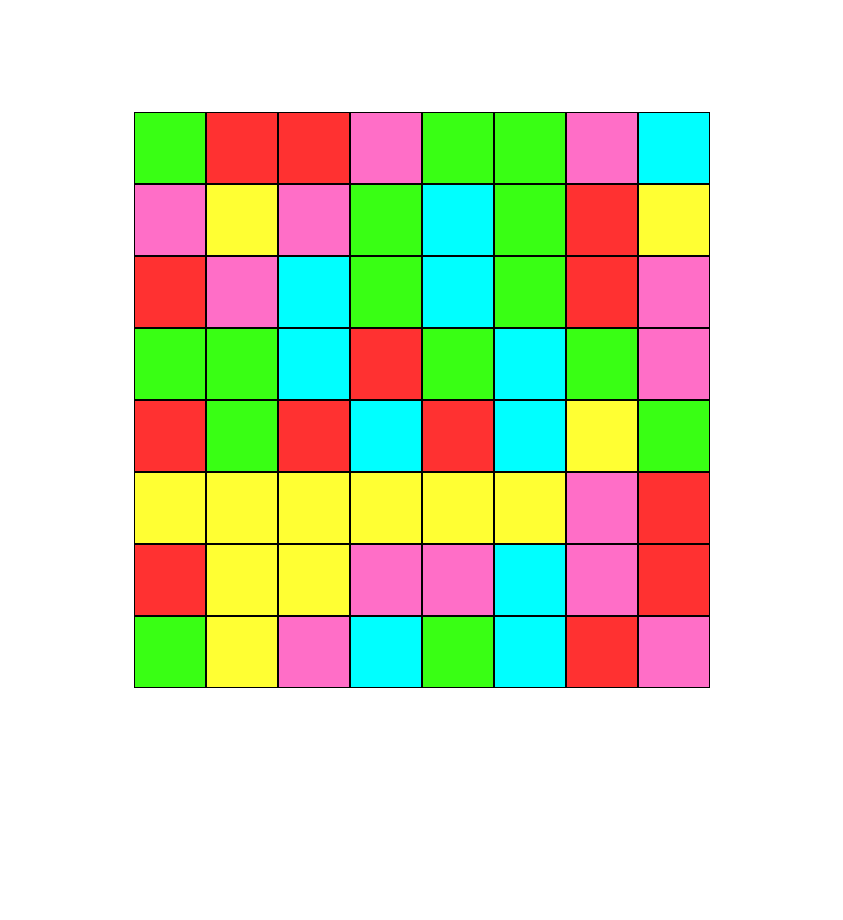
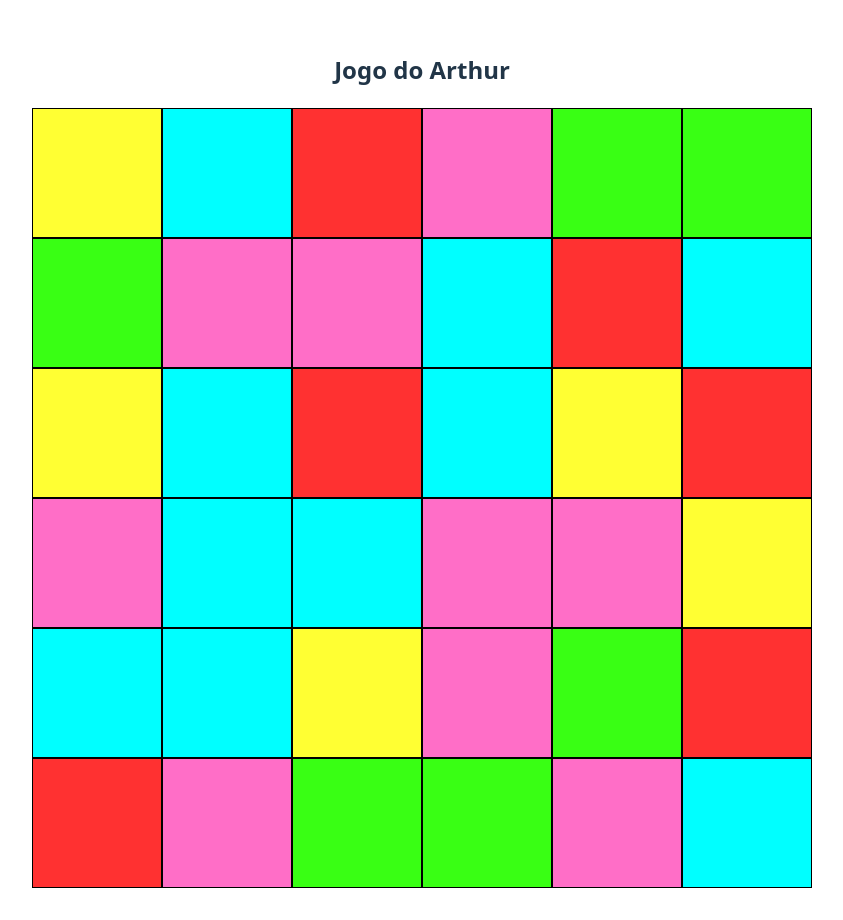
Before and after one commit to clobato7/color-box, a React (Vite) app: page / in a window 1280 px wide. Shown: the whole page, without its empty margins (218-1061 px from the left). Before the commit the page ends 800 px from the top, so only its background shows below. Built offline with nearby package versions, Linux system fonts and the light colour scheme.

Commit message:
dont repeat color and change size

```diff
--- a/src/App.css
+++ b/src/App.css
@@ -42,8 +42,8 @@
 }
 
 .box {
-  width: 60px;
-  height: 60px;
+  width: 10vw;
+  height: 10vw;
   border: 1px solid black;
 }
 
--- a/src/App.jsx
+++ b/src/App.jsx
@@ -7,7 +7,8 @@ import Boxes from './Boxes';
 function App() {
   return (
     <>
-      <Boxes x={8} y={8} />
+      <h2>Jogo do Arthur</h2>
+      <Boxes x={6} y={6} />
     </>
   );
 }
--- a/src/Box.jsx
+++ b/src/Box.jsx
@@ -1,21 +1,19 @@
 import { useState } from 'react';
 
 export default function Box({ color, colors }) {
-  const width = '70px';
-  const height = '70px';
-
   const [actualColor, setActualColor] = useState(color);
 
   const clickBox = () => {
-    console.log('clicou');
-    setActualColor(colors.at(Math.floor(Math.random() * colors.length)));
+    // console.log('clicou');
+    setActualColor(() => {
+      let c = actualColor;
+      while (actualColor === c) {
+        c = colors.at(Math.floor(Math.random() * colors.length));
+        // console.log(`${actualColor} => ${c}`);
+      }
+      return c;
+    });
   };
 
-  return (
-    <div
-      onClick={clickBox}
-      className="box"
-      style={{ width: width, height: height, backgroundColor: actualColor }}
-    ></div>
-  );
+  return <div onClick={clickBox} className="box" style={{ backgroundColor: actualColor }}></div>;
 }
```
